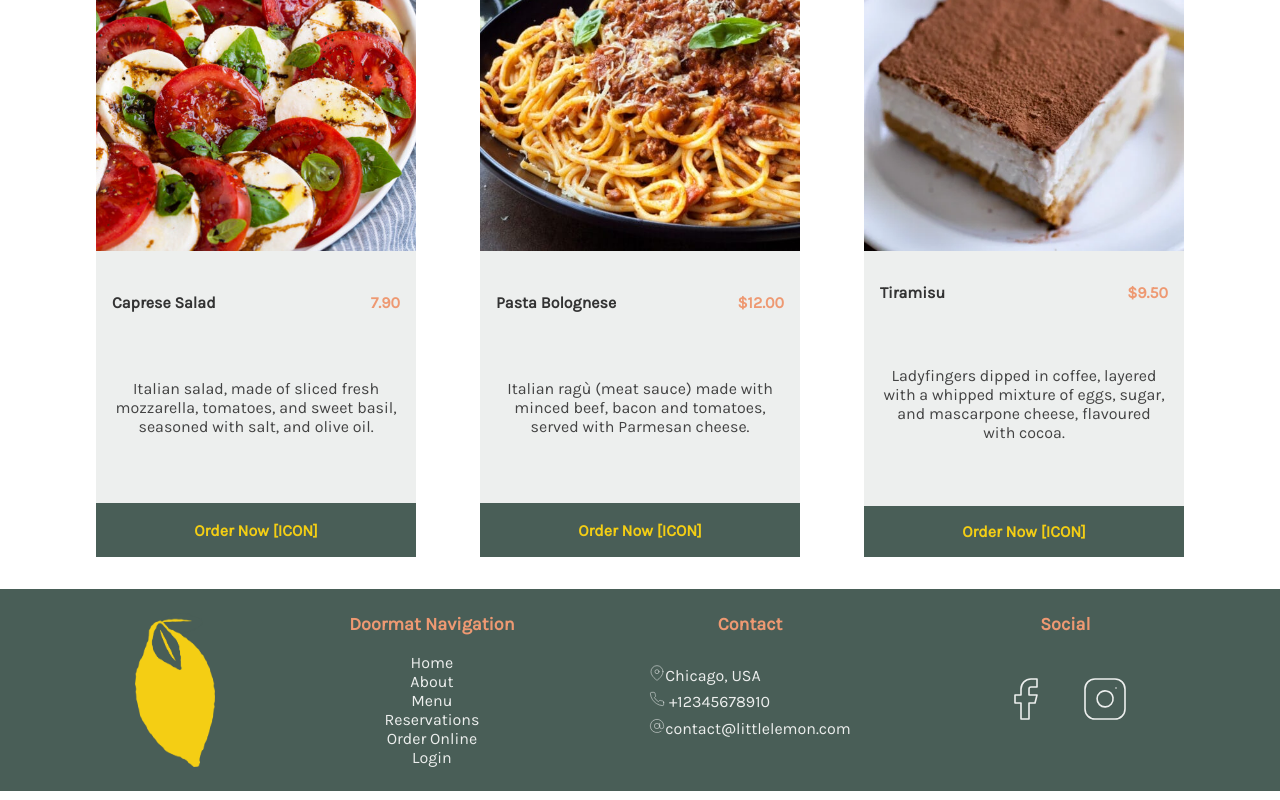
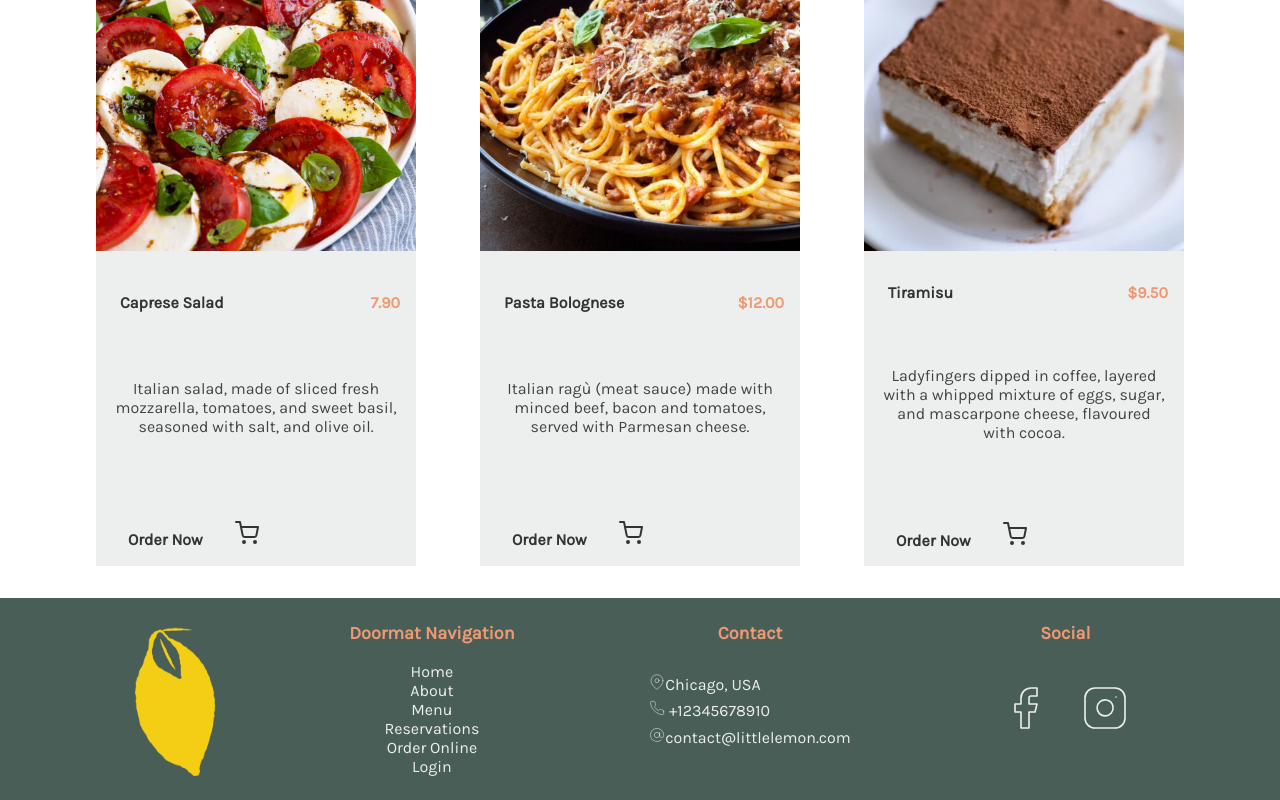
Before and after one commit to CarlosTussi/littlelemon-website, a React (Create React App) app in the folder littlelemon/: page / in a window 1280 px wide. Shown: the part 737-1537 px from the top of the page. Built offline with nearby package versions, Linux system fonts and the light colour scheme; a web font is replaced by a local one.

Commit message:
[ADD] Logo to the order now card

```diff
--- a/littlelemon/src/components/SpecialsCard.js
+++ b/littlelemon/src/components/SpecialsCard.js
@@ -1,3 +1,4 @@
+import {ShoppingCart} from 'react-feather';
 function SpecialsCard(props)
 {
     return(
@@ -9,7 +10,7 @@ function SpecialsCard(props)
                 <h6>{props.price}</h6>
             </div>
             <p>{props.description}</p>
-            <button>Order Now [ICON]</button>
+            <button>Order Now<span style={{padding: "0 1em 0 1em"}}></span><ShoppingCart /></button>
         </div>
 
 
--- a/littlelemon/src/index.css
+++ b/littlelemon/src/index.css
@@ -264,7 +264,7 @@ main{
   justify-content: space-between;
 
   grid-area: titlePrice;
-  padding: 1em 1em 4em 1em;;
+  padding: 1em 1em 4em 1.5em;;
 }
 
 .cardContent p{
@@ -276,14 +276,19 @@ main{
 .cardContent button{
   grid-area: button;
 
-  background-color: var(--primary-color);
-  color: var(--secondary-color);
+  background-color: transparent;
+  color: var(--subheading-color);
   border-radius: 0;
   cursor: pointer;
 
+  text-align: left;
   margin: 0;
+}
 
+.cardContent button:hover{
+  color: var(--secondary-color);
 }
+
 
 /* FORM */
 form {
```
